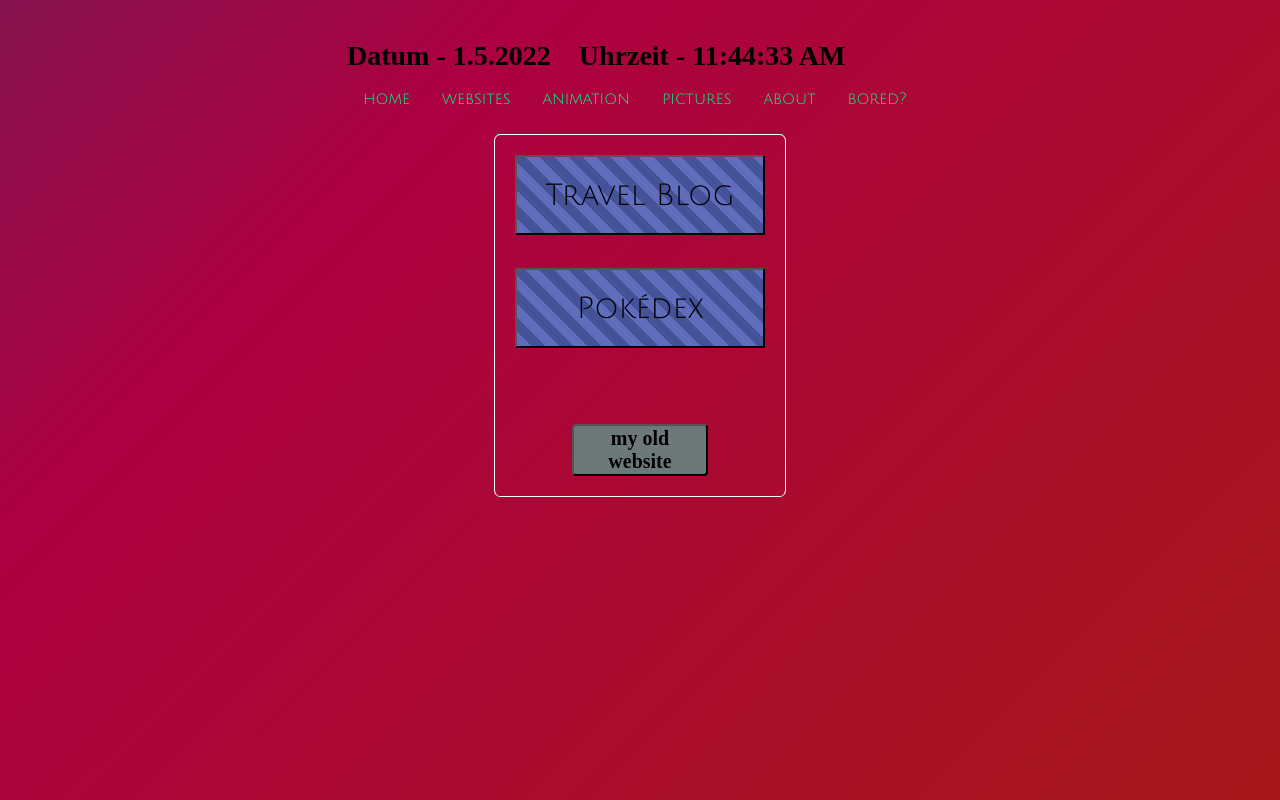
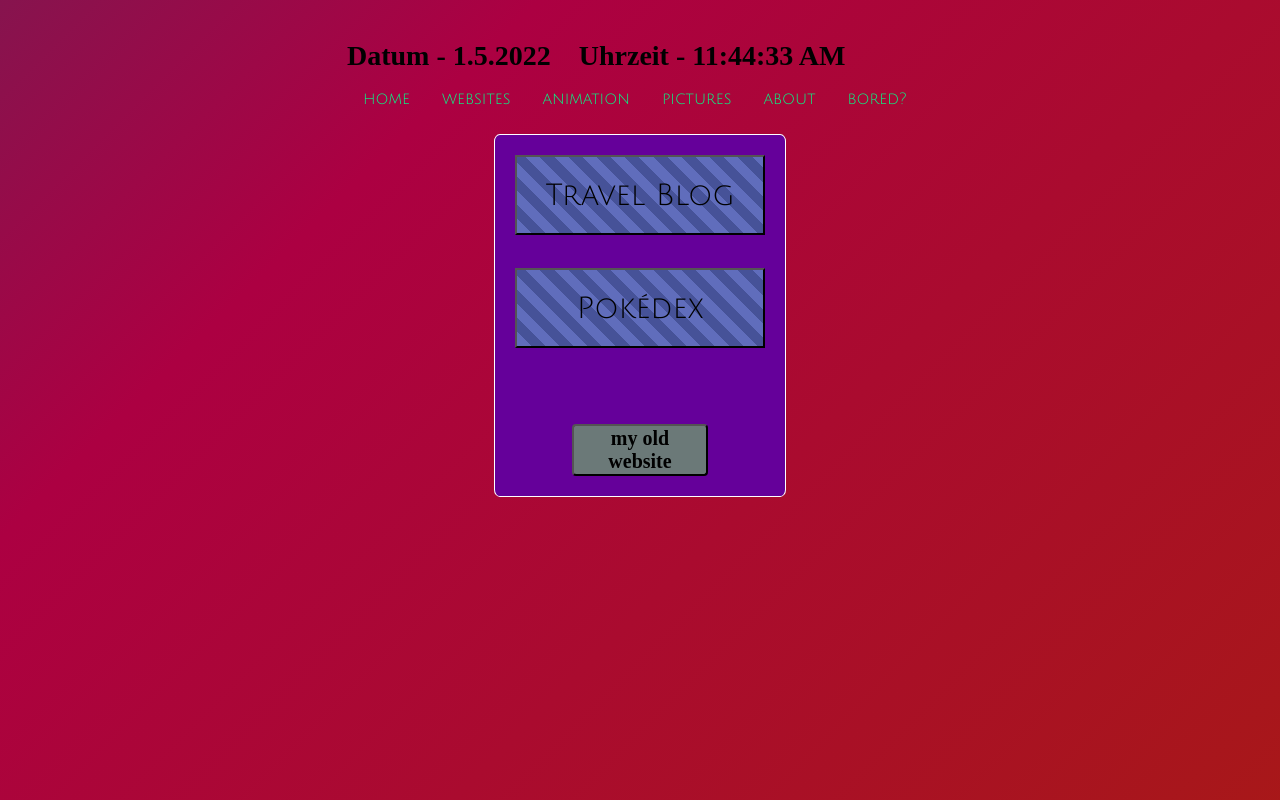
Before and after one commit to siggi-ai/newport, a Vue app: page /websites in a window 1280 px wide. Built offline with nearby package versions, Linux system fonts and the light colour scheme; a web font is replaced by a local one.

Commit message:
background for listbox

```diff
--- a/src/views/Websites.vue
+++ b/src/views/Websites.vue
@@ -61,6 +61,7 @@ export default {
   font-weight: bold;
   font-size: 30px;
   margin-top: -10px;
+  background-color: #65009a;
 }
 .button-old {
   display: flex;
```
